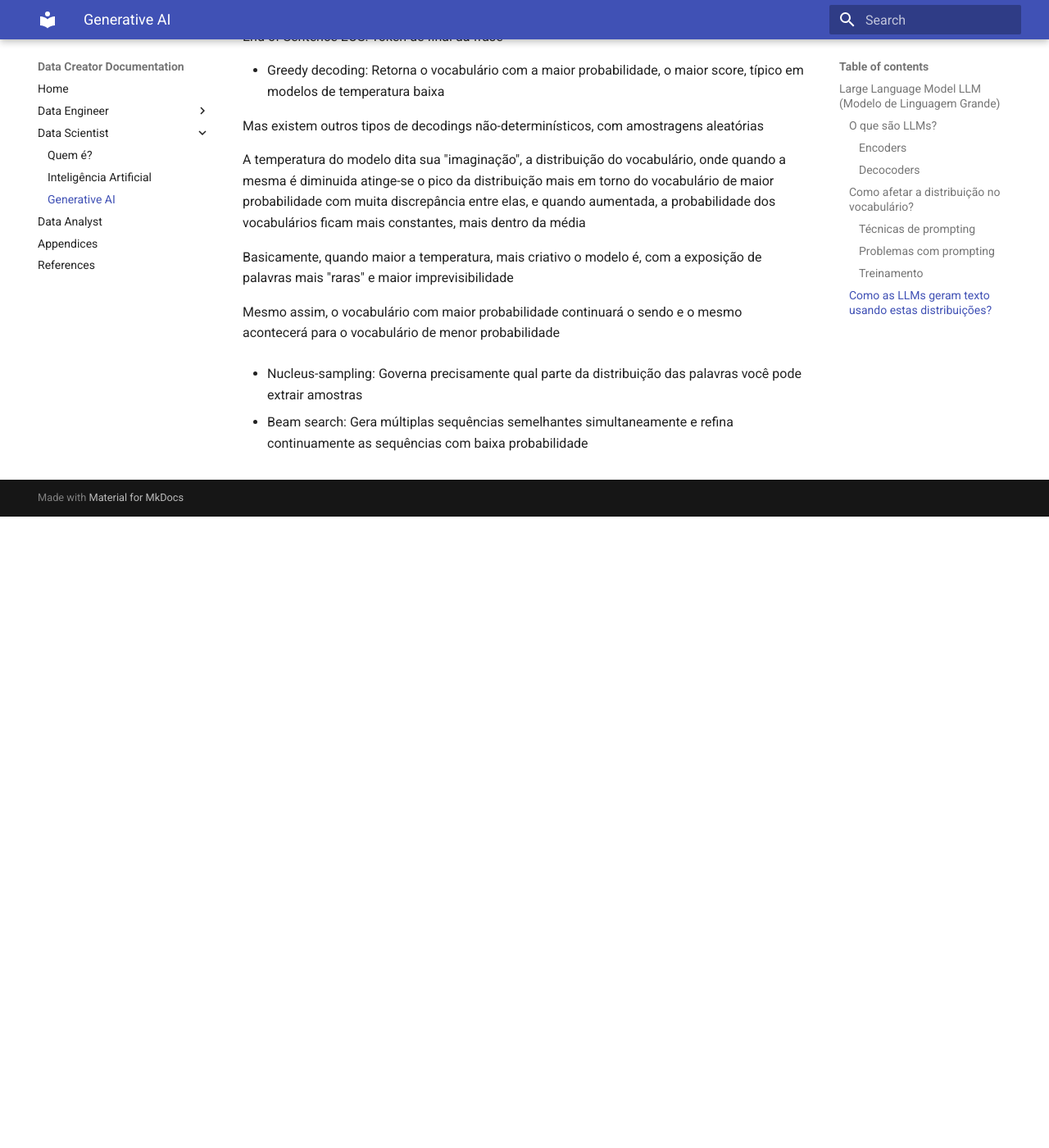
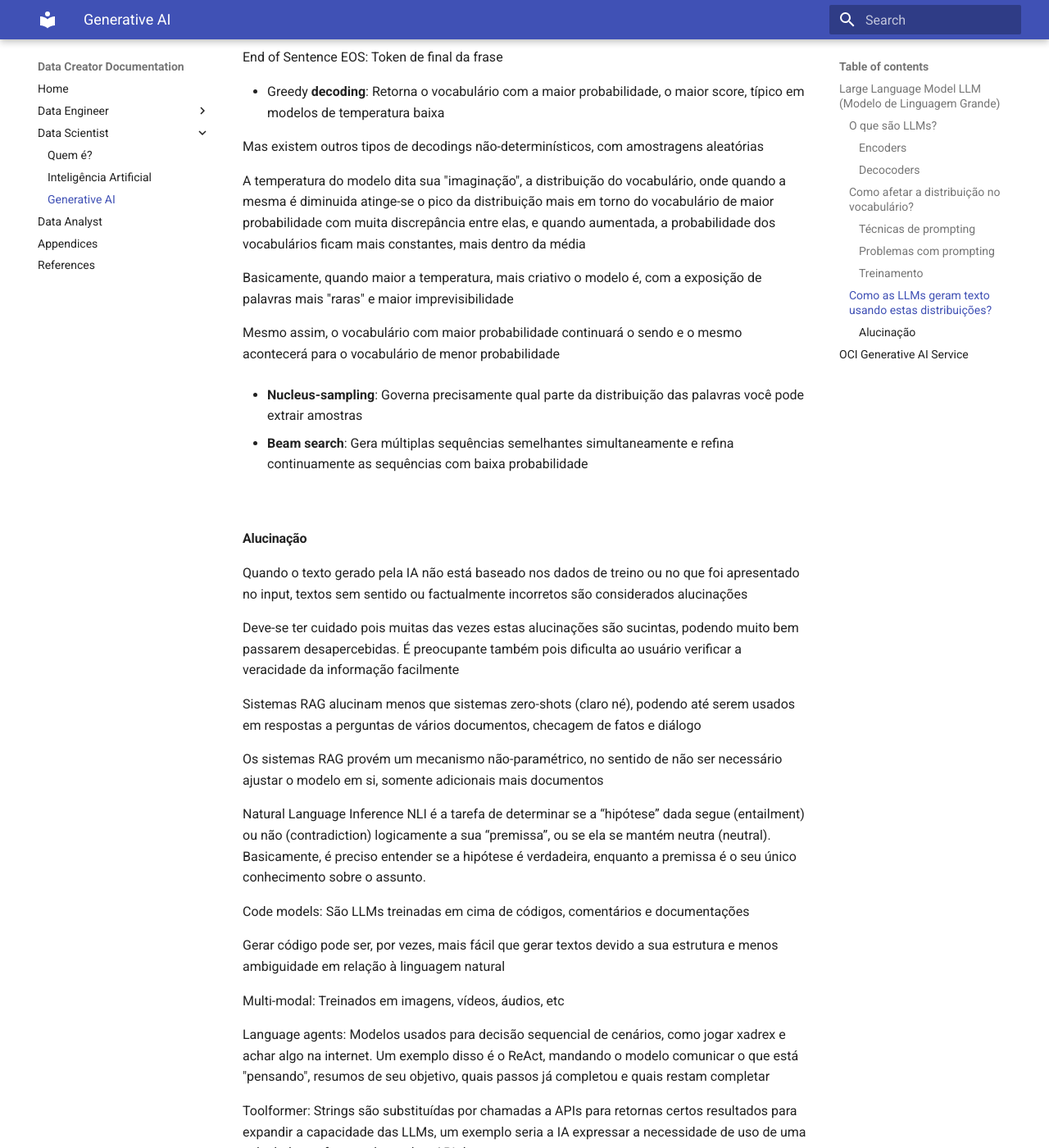
Before and after one commit to de-gratis/Data-Creator, an MkDocs documentation site: the page built from docs/Data Scientist/generativeAI.md, in a window 1280 px wide and 1400 px high, scrolled down 4533 px. Shown: the whole window at 82% size. Built offline with MkDocs 1.6.1 and Material for MkDocs 9.7.7, drawn with Linux system fonts in a browser that asks for light colours; before the commit the page ends 5163 px from its top, so only the background shows below that; some of the changed text lies outside the part shown.

Commit message:
more genai

```diff
--- a/docs/Data Scientist/generativeAI.md
+++ b/docs/Data Scientist/generativeAI.md
@@ -142,11 +142,11 @@
 
 Somente prompting pode ser ineficiente quando os dados de treinamento existem ou quando uma adaptação de domínio é necessária
 
-- **Fine-tuning FT**: Como todas as LLMs eram treinadas em 2019, mudando todos os parâmetros de um modelo pré-treinado em um dataset rotulado, sendo muito custoso um fine-tuning completo
+- **Fine-tuning FT**: Como todas as LLMs eram treinadas em 2019, mudando todos os parâmetros de um modelo pré-treinado em um dataset rotulado e específico da tarefa, sendo muito custoso um fine-tuning completo
 
-- **Param. Efficient FT**: Isolam-se um pequeno set dos parâmetros para o treino ou adiciona-se um mesmo tanto, como o Low Rank Adaptation LORA
+- **Param. Efficient FT**: Isolam-se um pequeno set dos parâmetros para o treino ou adiciona-se um mesmo tanto, como o Low Rank Adaptation LORA, também com dados rotulados e específicos do problema
 
-- **Soft prompting**: Adição de parâmetros por meio do prompt por meio de "palavras" bem especializadas, sendo gerados de forma randômica e sendo iterativamente afetado pelo fine-tuning no processo de treino
+- **Soft prompting**: Adição de parâmetros por meio do prompt de "palavras" bem especializadas, sendo gerados de forma randômica e sendo iterativamente afetado pelo fine-tuning no processo de treino
 
 - **(cont.) pre-training**: Não precisa de dados rotulados e só recebe dado atrás de dado
 
@@ -158,7 +158,7 @@
 
 End of Sentence EOS: Token de final da frase
 
-- Greedy decoding: Retorna o vocabulário com a maior probabilidade, o maior score, típico em modelos de temperatura baixa
+- Greedy **decoding**: Retorna o vocabulário com a maior probabilidade, o maior score, típico em modelos de temperatura baixa
 
 Mas existem outros tipos de decodings não-determinísticos, com amostragens aleatórias
 
@@ -168,6 +168,42 @@
 
 Mesmo assim, o vocabulário com maior probabilidade continuará o sendo e o mesmo acontecerá para o vocabulário de menor probabilidade
 
-- Nucleus-sampling: Governa precisamente qual parte da distribuição das palavras você pode extrair amostras
+- **Nucleus-sampling**: Governa precisamente qual parte da distribuição das palavras você pode extrair amostras
 
-- Beam search: Gera múltiplas sequências semelhantes simultaneamente e refina continuamente as sequências com baixa probabilidade
+- **Beam search**: Gera múltiplas sequências semelhantes simultaneamente e refina continuamente as sequências com baixa probabilidade
+
+<br>
+
+#### Alucinação
+
+Quando o texto gerado pela IA não está baseado nos dados de treino ou no que foi apresentado no input, textos sem sentido ou factualmente incorretos são considerados alucinações
+
+Deve-se ter cuidado pois muitas das vezes estas alucinações são sucintas, podendo muito bem passarem desapercebidas. É preocupante também pois dificulta ao usuário verificar a veracidade da informação facilmente
+
+Sistemas RAG alucinam menos que sistemas zero-shots (claro né), podendo até serem usados em respostas a perguntas de vários documentos, checagem de fatos e diálogo
+
+Os sistemas RAG provém um mecanismo não-paramétrico, no sentido de não ser necessário ajustar o modelo em si, somente adicionais mais documentos
+
+Natural Language Inference NLI é a tarefa de determinar se a “hipótese” dada segue (entailment) ou não (contradiction) logicamente a sua “premissa”, ou se ela se mantém neutra (neutral). Basicamente, é preciso entender se a hipótese é verdadeira, enquanto a premissa é o seu único conhecimento sobre o assunto.
+
+Code models: São LLMs treinadas em cima de códigos, comentários e documentações
+
+Gerar código pode ser, por vezes, mais fácil que gerar textos devido a sua estrutura e menos ambiguidade em relação à linguagem natural
+
+Multi-modal: Treinados em imagens, vídeos, áudios, etc
+
+Language agents: Modelos usados para decisão sequencial de cenários, como jogar xadrex e achar algo na internet. Um exemplo disso é o ReAct, mandando o modelo comunicar o que está "pensando", resumos de seu objetivo, quais passos já completou e quais restam completar
+
+Toolformer: Strings são substituídas por chamadas a APIs para retornas certos resultados para expandir a capacidade das LLMs, um exemplo seria a IA expressar a necessidade de uso de uma calculadora e fazer a chamada a API de uma
+
+Bootstrapped reasoning: Muito bem usados em questões de planejamento, capazes de resolver tarefas altamente complexas e tarefas que não estão acostumados
+
+## OCI Generative AI Service
+
+Um serviço com várias formas de customização de LLMs disponíveis via API, sem a necessidade de gerenciar nenhuma infraestrutura
+
+Usa o T-few fine-tuning para rápidas e eficientes customizações de modelos
+
+Possui também clustersde IA dedicados, recursos de computação em GPU para o fine-tuning e cargas de trabalhos de inferência, com uma rede de clusters RDMA usados para conectar as GPUs
+
+As GPUs de um trabalho são isoladas das de outros trabalhos do usuário
```
Also changed, not shown: other parts of docs/Data Scientist/generativeAI.md (+1 -1 lines).
